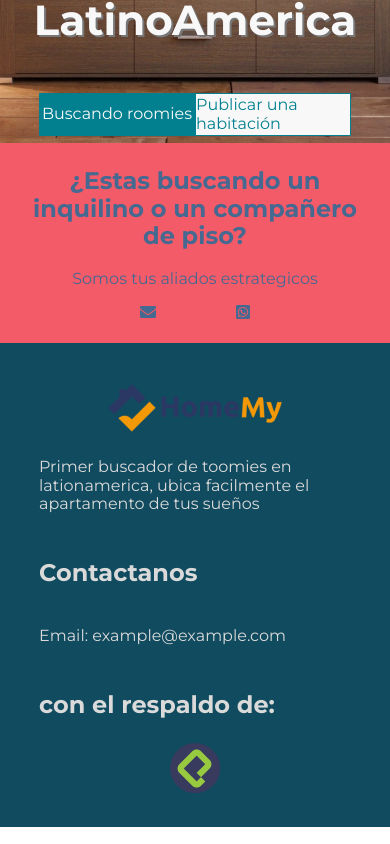
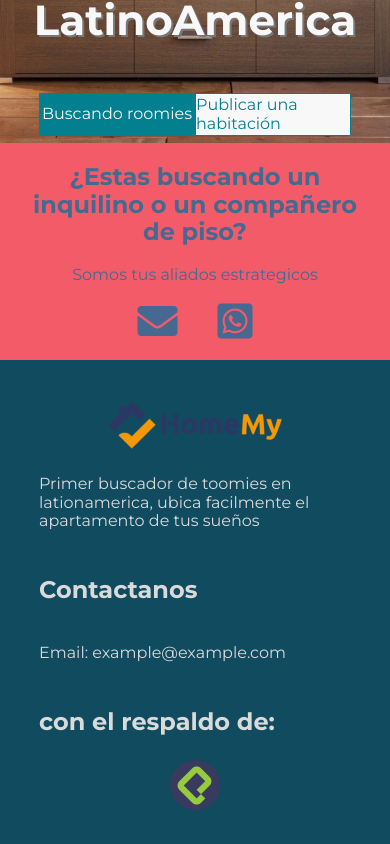
Before and after one commit to camiloVelandia/sleepSharingApp, a React app: page / in a window 390 px wide. Shown: the part 617-1461 px from the top of the page. Built offline with nearby package versions, Linux system fonts and the light colour scheme.

Commit message:
add contact responsive

```diff
--- a/src/components/Contact/styles.js
+++ b/src/components/Contact/styles.js
@@ -16,7 +16,10 @@ export const Section = styled.section`
 export const ImageContainer = styled.div`
   display: flex;
   justify-content: center;
-  align-items: center;
+  & figure {
+    margin: 15px 20px;
+    font-size: 40px;
+  }
 `;
 export const P = styled.p`
   margin: 0;
```
